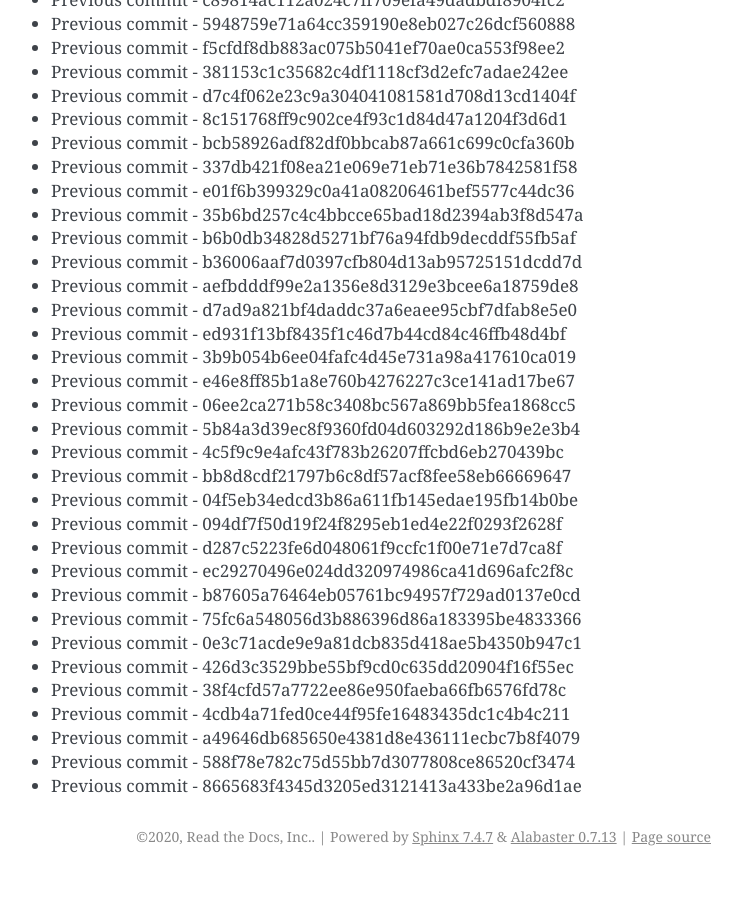
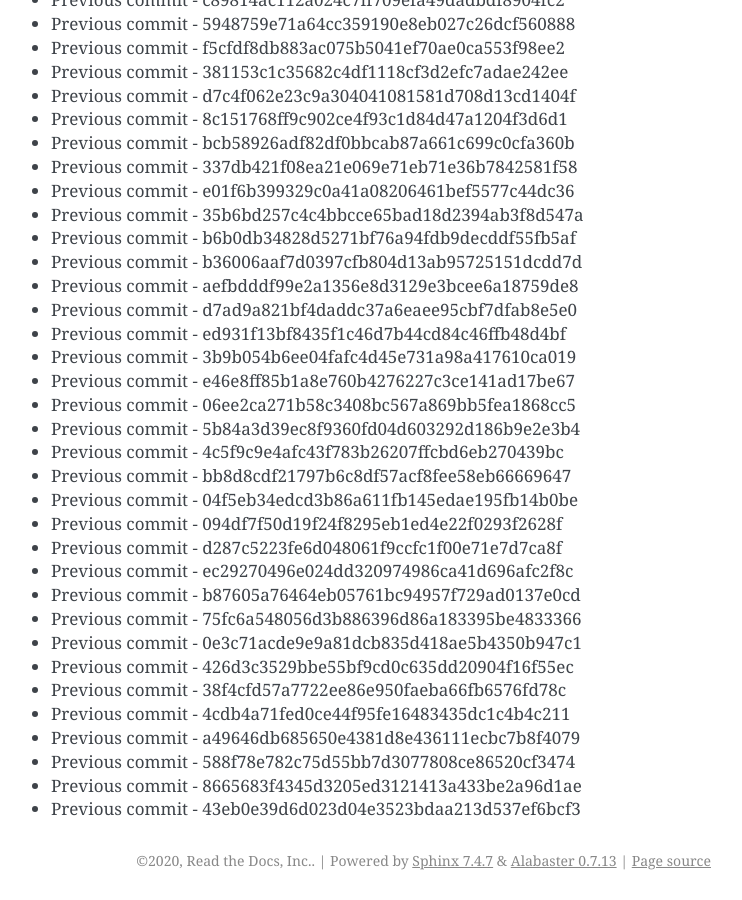
Before and after one commit to readthedocs/rtd-git-stresstest, a Sphinx documentation site: the page built from docs/updates.rst, in a window 1280 px wide and 900 px high, scrolled down 32543 px. Shown: the whole window, without its empty margins (399-1141 px from the left). Built offline with Sphinx 7.4.7, drawn with Linux system fonts in a browser that asks for light colours; before the commit the page ends 33419 px from its top, so only the background shows below that.

Commit message:
Generating commit from previous: 43eb0e39d6d023d04e3523bdaa213d537ef6bcf3

```diff
--- a/docs/updates.rst
+++ b/docs/updates.rst
@@ -1399,3 +1399,4 @@ It can be tested for any performance characteristics.
 * Previous commit - a49646db685650e4381d8e436111ecbc7b8f4079
 * Previous commit - 588f78e782c75d55bb7d3077808ce86520cf3474
 * Previous commit - 8665683f4345d3205ed3121413a433be2a96d1ae
+* Previous commit - 43eb0e39d6d023d04e3523bdaa213d537ef6bcf3
```
